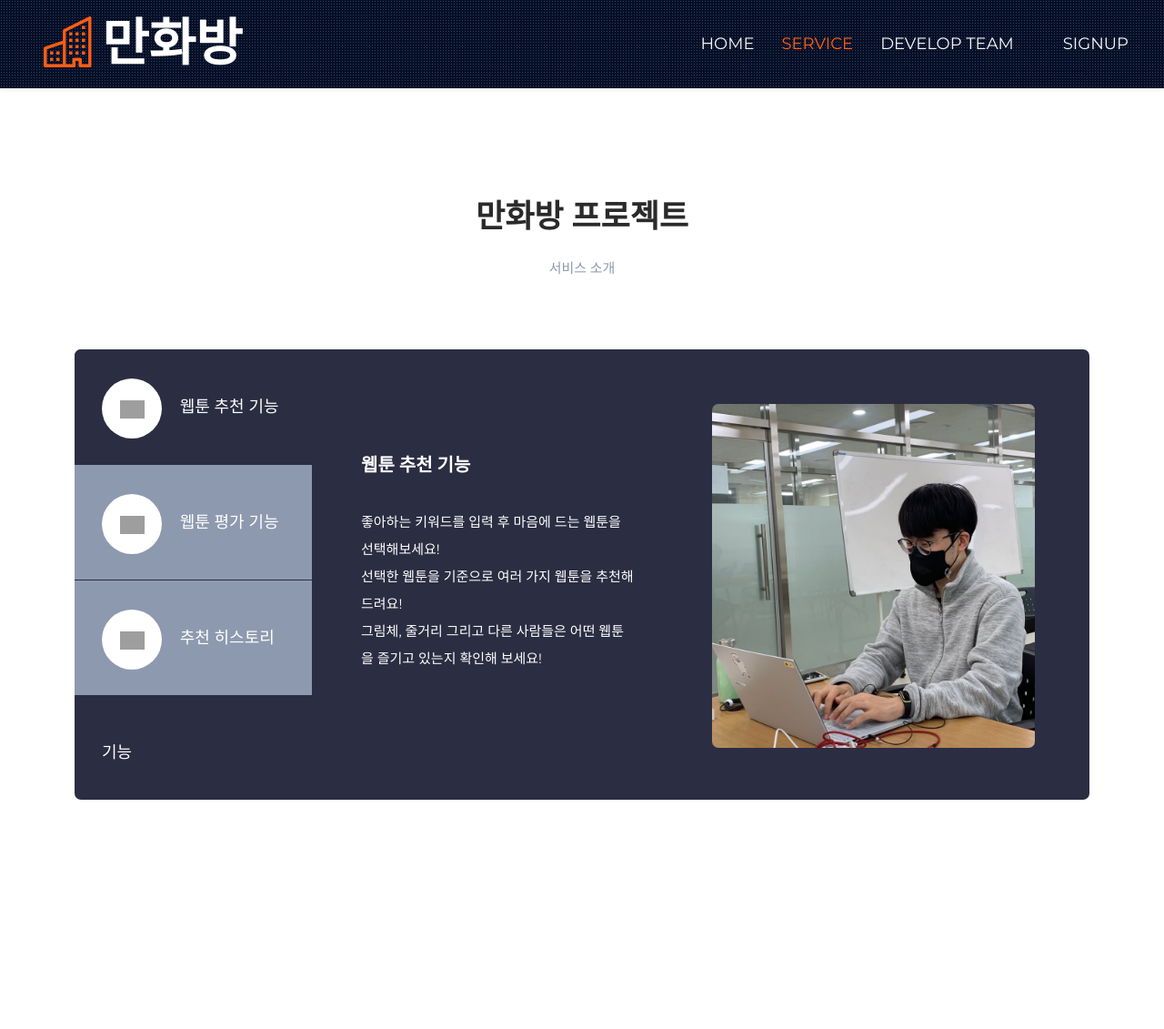
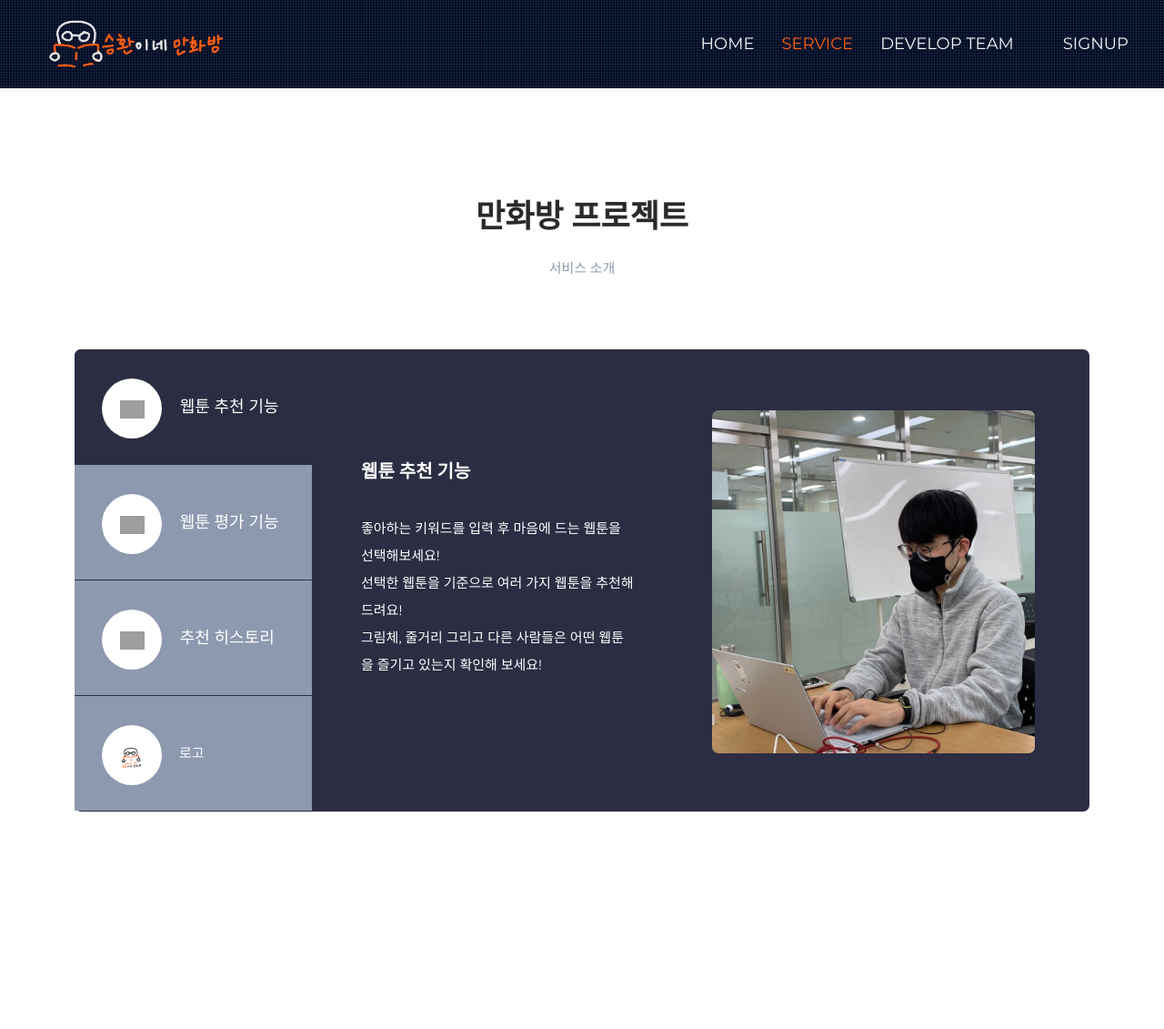
Before and after one commit to J-ungry/jshwebtoonmk2, a Flask app: page /introduce_service in a window 1280 px wide. Shown: the top 1131 px of the page at 91% size. Run offline with Flask 2, Linux system fonts and the light colour scheme; some libraries are stand-ins or nearby versions; grey boxes are pictures that could not be loaded.

Commit message:
merge sjw

```diff
--- a/website/templates/introduce_service.html
+++ b/website/templates/introduce_service.html
@@ -43,12 +43,12 @@
                                             추천 히스토리 기능
                                         </div>
                                     </div>
-                                    <!-- <div>
+                                    <div>
                                     <div class="thumb">
-                                        <span class="icon"><img src="assets/images/search-icon-04.png" alt=""></span>
-                                            Shopping
+                                        <span class="icon"><img src="../static/img/logo2.png" style="width: 100px;" alt=""></span>
+                                            로고
                                     </div>
-                                </div> -->
+                                </div>
                                     <!-- <div class="last-thumb">
                                     <div class="thumb">
                                         <span class="icon"><img src="assets/images/search-icon-05.png" alt=""></span>
@@ -125,15 +125,16 @@
                                             </div>
                                         </div>
                                     </li>
-                                    <!-- <li>
+                                    <li>
                                 <div>
                                     <div class="thumb">
                                     <div class="row">
                                         <div class="col-lg-5 align-self-center">
                                         <div class="left-text">
-                                            <h4>Shopping List: Images from Unsplash</h4>
-                                            <p>Image credits go to Unsplash website that provides free stock photos for anyone. Images used in this Plot Listing template are from Unsplash.</p>
-                                            <div class="main-white-button"><a href="#"><i class="fa fa-eye"></i> Discover More</a></div>
+                                            <h4>만화책 읽는 승환이를 상징하는 로고 !</h4>
+                                            <p>상징색 색상코드 : <span style="color : #FD5D14">#FD5D14</span></p>
+                                            <p>일상을 살아가는 승환이가 선택한 유일한 휴식은 바로 만화책 읽기 ! <br>승환이가 휴식을 취하듯 서비스를 이용하는 모든 사람들이 휴식을 얻으면 좋겠다는 발상에서 착안된 대표 로고입니다</p>
+                                            <!-- <div class="main-white-button"><a href="#"><i class="fa fa-eye"></i> Discover More</a></div> -->
                                         </div>
                                         </div>
                                         <div class="col-lg-7 align-self-center">
@@ -144,7 +145,7 @@
                                     </div>
                                     </div>
                                 </div>
-                                </li> -->
+                                </li>
                                     <!-- <li>
                                 <div>
                                     <div class="thumb">
--- a/website/templates/nav.html
+++ b/website/templates/nav.html
@@ -46,7 +46,7 @@
     <div class="container-fluid sticky-top bg-dark bg-light-radial shadow-sm px-5 pe-lg-0">
         <nav class="navbar navbar-expand-lg bg-dark bg-light-radial navbar-dark py-3 py-lg-0">
             <a href="/" class="navbar-brand">
-                <h1 class="m-0 display-4 text-uppercase text-white"><i class="bi bi-building text-primary me-2"></i>만화방</h1>
+                <img class ="logo" src="../static/img/logo.png" style="height: 90px;">
             </a>
             <button class="navbar-toggler" type="button" data-bs-toggle="collapse" data-bs-target="#navbarCollapse">
                 <span class="navbar-toggler-icon"></span>
```
Also changed, not shown: website/static/img/logo.png (added), website/static/img/logo2.png (added).
